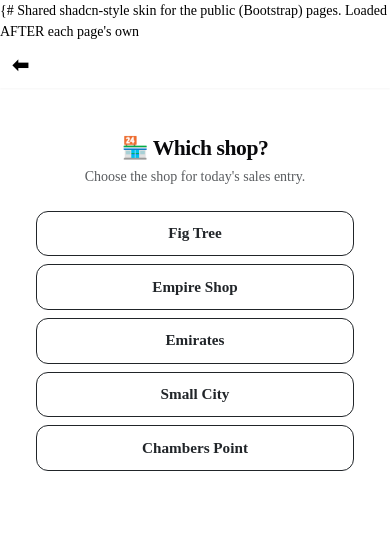
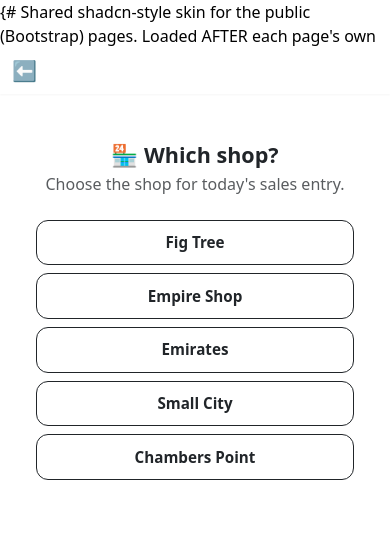
Before and after one commit to ANDERSON254KE/ProfitTracker-, a Django app: page /daily-sales/ in a window 390 px wide. Shown: the top 551 px of the page. Run offline with Django 5.2, Linux system fonts and the light colour scheme.

Commit message:
Tighten mobile content fit and finish shadcn design pass
- Force app content to full mobile viewport (no squeezed desktop columns)
- Restructure report filter dropdowns and per-shop breakdown cards into
  responsive columns
- Clean up duplicated CSS in site_styles.html and add ::placeholder
- Ensure table-responsive, .col, and .container are capped at 100% on
  screens narrower than 640px

```diff
--- a/tracker/templates/tracker/daily_sales.html
+++ b/tracker/templates/tracker/daily_sales.html
@@ -2,7 +2,7 @@
 <html lang="en">
 <head>
     <meta charset="UTF-8">
-    <meta name="viewport" content="width=device-width, initial-scale=1.0">
+    <meta name="viewport" content="width=device-width, initial-scale=1.0, maximum-scale=1.0, user-scalable=no">
     <title>Daily Sales Entry</title>
     <link href="https://cdn.jsdelivr.net/npm/bootstrap@5.3.0/dist/css/bootstrap.min.css" rel="stylesheet">
     <style>
@@ -65,7 +65,7 @@
         </div>
     </nav>
 
-    <div class="container container-md">
+    <div class="container container-md px-3">
         {% if pick_shop %}
         <!-- Shop picker -->
         <div class="card p-4 prompt-card text-center mx-auto" style="max-width:520px;">
@@ -142,7 +142,7 @@
                 <span class="text-muted small">Typed by you · saved for {{ sale_date|date:'j M Y' }}</span>
             </div>
             <div class="row g-2">
-                    <div class="col-12 col-md-4">
+                <div class="col-12 col-sm-6 col-md-4">
                     <label class="form-label small text-muted mb-1">Total Sales</label>
                     <div class="input-group">
                         <span class="input-group-text">KSh</span>
@@ -150,7 +150,7 @@
                                class="form-control text-end" placeholder="e.g. 20000" value="{{ day_sales_val }}">
                     </div>
                 </div>
-                    <div class="col-12 col-md-4">
+                <div class="col-12 col-sm-6 col-md-4">
                     <label class="form-label small text-muted mb-1">Total Profit</label>
                     <div class="input-group">
                         <span class="input-group-text">KSh</span>
@@ -158,7 +158,7 @@
                                class="form-control text-end" placeholder="e.g. 5000" value="{{ day_profit_val }}">
                     </div>
                 </div>
-                    <div class="col-12 col-md-4">
+                <div class="col-12 col-sm-6 col-md-4">
                     <label class="form-label small text-muted mb-1">Total Expenditure</label>
                     <div class="input-group">
                         <span class="input-group-text">KSh</span>
@@ -175,7 +175,7 @@
                 <div class="input-group">
                     <span class="input-group-text border-0 bg-transparent"><i class="bi bi-search"></i></span>
                     <input type="search" id="globalSearch" class="form-control border-0 shadow-none"
-                           placeholder="Search the whole sheet — every category, every product…">
+                           placeholder="Search the whole sheet — every category, every product…" style="max-width: 280px;">
                     <span class="input-group-text border-0 bg-transparent small text-muted" id="globalSearchCount"></span>
                 </div>
                 <div class="small text-muted px-3 pb-1" style="font-size: .76rem;">
@@ -222,7 +222,7 @@
                     <div class="category-header card-header bg-light d-flex flex-wrap justify-content-between align-items-center gap-2 py-2"
                          data-bs-toggle="collapse" data-bs-target="#collapse-{{ forloop.counter }}" aria-expanded="true">
                         <h6 class="mb-0 fw-bold text-primary text-nowrap">{{ cat_data.name }} <span class="badge bg-secondary ms-2">{{ cat_data.rows|length }}</span></h6>
-                        <input type="search" class="form-control form-control-sm category-search" style="max-width:220px; min-width:130px; flex:1 1 130px;"
+                        <input type="search" class="form-control form-control-sm category-search" style="max-width: 200px; min-width: 110px; flex:1 1 110px;"
                                placeholder="Search {{ cat_data.name }}..." data-collapse="#collapse-{{ forloop.counter }}"
                                onclick="event.stopPropagation()">
                         <i class="bi bi-chevron-down fs-5 text-nowrap"></i>
@@ -248,7 +248,7 @@
                                         data-sell="{{ product.selling_price|floatformat:2 }}"
                                         data-cost="{{ product.cost_price|floatformat:2 }}">
                                         <td class="ps-3 text-muted">{{ forloop.counter }}</td>
-                                        <td>{{ product.product_name }}</td>
+                                        <td style="min-width: 150px;">{{ product.product_name }}</td>
                                         <td class="text-end">
                                             <input type="number" name="sell_{{ product.pk }}" min="0" step="0.01"
                                                    class="form-control form-control-sm text-end price-input" value="{{ sell|floatformat:2 }}">
@@ -307,7 +307,7 @@
                 <span class="text-muted small">Same as the top card · saved for {{ sale_date|date:'j M Y' }}</span>
             </div>
             <div class="row g-2">
-                    <div class="col-12 col-md-4">
+                <div class="col-12 col-sm-6 col-md-4">
                     <label class="form-label small text-muted mb-1">Total Sales</label>
                     <div class="input-group">
                         <span class="input-group-text">KSh</span>
@@ -315,7 +315,7 @@
                                class="form-control text-end" placeholder="e.g. 20000">
                     </div>
                 </div>
-                    <div class="col-12 col-md-4">
+                <div class="col-12 col-sm-6 col-md-4">
                     <label class="form-label small text-muted mb-1">Total Profit</label>
                     <div class="input-group">
                         <span class="input-group-text">KSh</span>
@@ -323,7 +323,7 @@
                                class="form-control text-end" placeholder="e.g. 5000">
                     </div>
                 </div>
-                    <div class="col-12 col-md-4">
+                <div class="col-12 col-sm-6 col-md-4">
                     <label class="form-label small text-muted mb-1">Total Expenditure</label>
                     <div class="input-group">
                         <span class="input-group-text">KSh</span>
--- a/tracker/templates/tracker/site_styles.html
+++ b/tracker/templates/tracker/site_styles.html
@@ -5,6 +5,12 @@
 @import url('https://fonts.googleapis.com/css2?family=Inter:wght@400;500;600;700&display=swap');
 
 :root {
+    --sd-brand: #18181b;
+    --sd-brand-ink: #09090b;
+    --sd-brand-soft: #18181b;
+    --sd-brand-line: #27272a;
+
+
     --sd-bg: #fafafa;
     --sd-card: #ffffff;
     --sd-border: #e4e4e7;
@@ -35,7 +43,7 @@ body {
 
 h1, h2, h3, h4, h5, h6,
 .h1, .h2, .h3, .h4, .h5, .h6 {
-    color: #09090b;
+    color: var(--sd-brand-ink) !important;
     letter-spacing: -0.02em;
     font-weight: 700;
 }
@@ -216,7 +255,56 @@ input[type="checkbox"], input[type="radio"] { accent-color: var(--sd-primary); }
 .modal-content { border: 1px solid var(--sd-border); border-radius: 16px; box-shadow: var(--sd-shadow); }
 .offcanvas { background: var(--sd-bg); }
 
+/* ---------- mobile content ------------------------------------------------ */
+/* Force the whole app content to the full mobile viewport so nothing is squeezed
+   into a fake small desktop column on phones. */
+@media (max-width: 640px) {
+    html, body { min-width: 0 !important; }
+    .container, .container-md, .container-sm, .container-lg, .container-xl, .container-xxl,
+    .container-fluid { max-width: 100% !important; padding-left: 12px !important;
+                       padding-right: 12px !important; }
+    .container, .container-md, .container-sm, .container-lg, .container-xl, .container-xxl {
+        padding-left: 12px !important; padding-right: 12px !important; }
+    .col, .col-1, .col-2, .col-3, .col-4, .col-5, .col-6, .col-7, .col-8, .col-9, .col-10,
+    .col-11, .col-12, .col-auto, .col-sm, .col-sm-auto, .col-sm-1, .col-sm-2, .col-sm-3,
+    .col-sm-4, .col-sm-5, .col-sm-6, .col-sm-7, .col-sm-8, .col-sm-9, .col-sm-10,
+    .col-sm-11, .col-sm-12, .col-sm-auto, .col-md, .col-md-auto, .col-md-1, .col-md-2,
+    .col-md-3, .col-md-4, .col-md-5, .col-md-6, .col-md-7, .col-md-8, .col-md-9, .col-md-10,
+    .col-md-11, .col-md-12, .col-md-auto, .col-lg, .col-lg-auto, .col-lg-1, .col-lg-2,
+    .col-lg-3, .col-lg-4, .col-lg-5, .col-lg-6, .col-lg-7, .col-lg-8, .col-lg-9, .col-lg-10,
+    .col-lg-11, .col-lg-12, .col-lg-auto, .col-xl, .col-xl-auto, .col-xl-1, .col-xl-2,
+    .col-xl-3, .col-xl-4, .col-xl-5, .col-xl-6, .col-xl-7, .col-xl-8, .col-xl-9, .col-xl-10,
+    .col-xl-11, .col-xl-12, .col-xl-auto, .col-xxl, .col-xxl-auto, .col-xxl-1, .col-xxl-2,
+    .col-xxl-3, .col-xxl-4, .col-xxl-5, .col-xxl-6, .col-xxl-7, .col-xxl-8, .col-xxl-9,
+    .col-xxl-10, .col-xxl-11, .col-xxl-12, .col-xxl-auto { max-width: 100% !important; padding-left: 4px !important;
+    padding-right: 4px !important; }
+}
+
+/* Avoid overflowing content inside cards/table cells /wrapped rows. */
+.text-truncate, .h-100, .h-75, .h-50, .h-25, .h-100vh, .vh-100 { max-width: 100% !important; }
+
+
 /* misc ---------------------------------------------------------------- */
 .sticky-top { z-index: 1020; }
-::placeholder { color: var(--sd-faint); opacity: 1; }
+
+/* ---------- content fit ------------------------------------------------------- */
+/* Make long product / shop / category strings wrap instead of shrinking or
+   overflowing, and keep cards and tables readable on narrow screens. */
+.text-truncate { max-width: 100%; white-space: nowrap; overflow: hidden;
+                 text-overflow: ellipsis; }
+.shorten { max-width: 100% !important; }
+
+/* Tables: keep headers and cells readable, allow the table to scroll on very
+   narrow screens instead of squashing every column. */
+.table-responsive { width: 100% !important; margin-bottom: 0 !important; overflow-x: auto;
+                     -webkit-overflow-scrolling: touch; }
+.table th, .table td { white-space: normal !important; padding: .5rem .6rem !important;
+                       word-break: break-word; overflow-wrap: anywhere; }
+.table thead th { white-space: nowrap; }
+
+/* Buttons inside tight spaces (chips, pill tables, form inputs): shrink to
+   their content instead of stretching to the column width. */
+.btn, .btn-sm, .btn-group { white-space: nowrap; }
+.btn-sm { white-space: normal; }
+
 </style>
```
Also changed, not shown: other parts of tracker/templates/tracker/site_styles.html (+36 -3 lines), tracker/templates/tracker/daily_sales_report.html (+11 -9 lines). Lines whose indentation alone changed are shown as unchanged.
